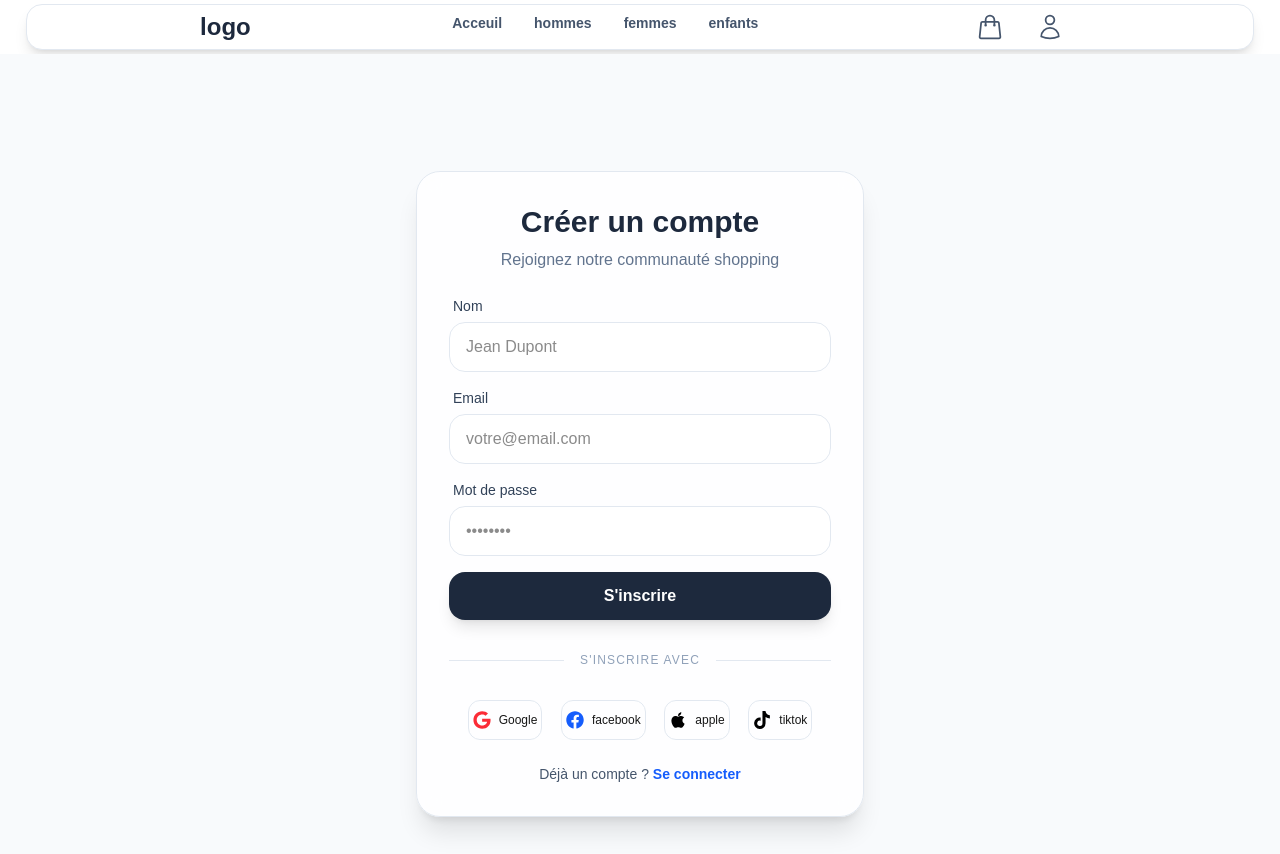
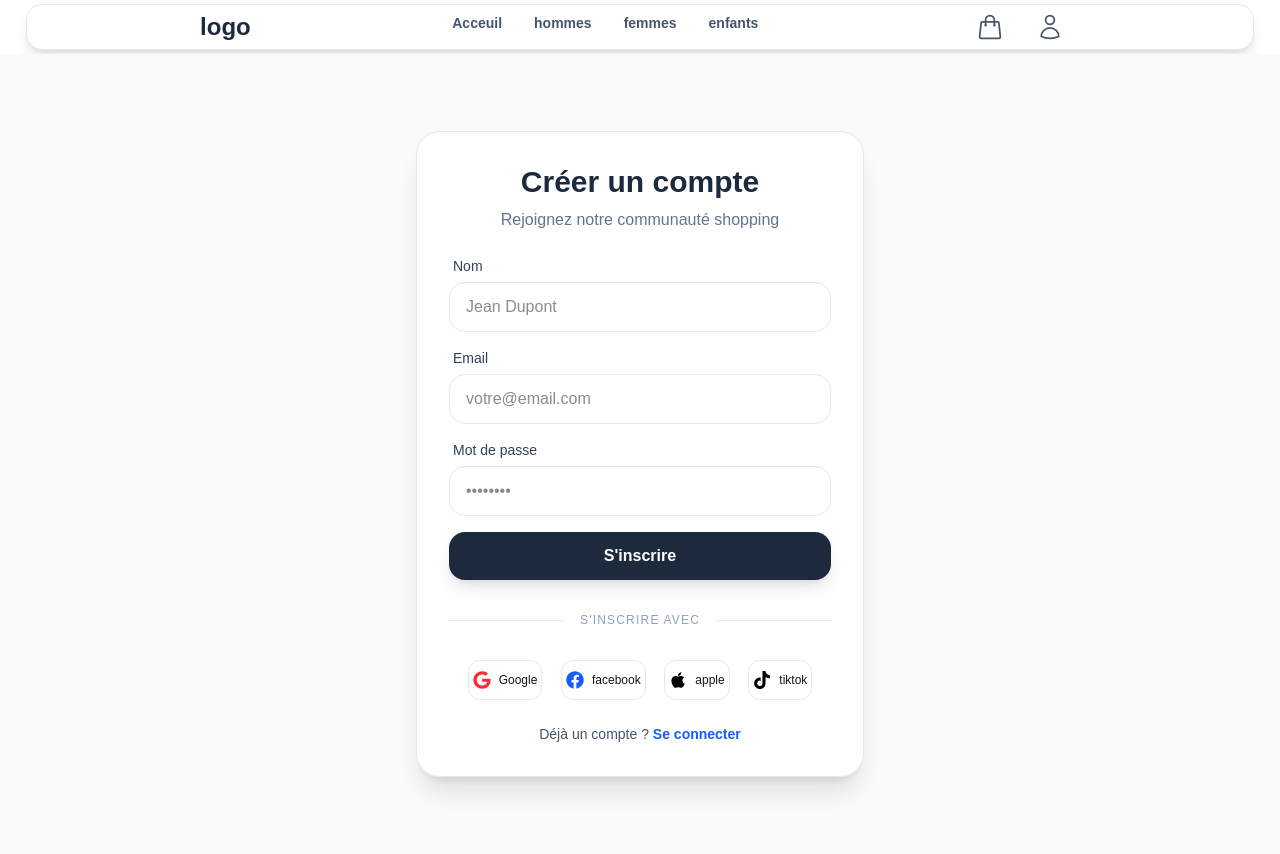
Before and after one commit to yvankraft/e-shop, a Next.js app: page /signup in a window 1280 px wide. Built offline with nearby package versions, Linux system fonts and the light colour scheme; no server answers.

Commit message:
Remove unnecessary padding from Login and Register page containers

```diff
--- a/app/login/page.tsx
+++ b/app/login/page.tsx
@@ -37,7 +37,7 @@ const LoginPage = () => {
   };
 
   return (
-    <div className="flex min-h-screen w-full justify-center items-center pt-20 bg-slate-50 dark:bg-zinc-950">
+    <div className="flex min-h-screen w-full justify-center items-center bg-slate-50 dark:bg-zinc-950">
       <motion.div
         initial={{ opacity: 0, y: 20 }}
         animate={{ opacity: 1, y: 0 }}
--- a/app/signup/page.tsx
+++ b/app/signup/page.tsx
@@ -41,7 +41,7 @@ const RegisterPage = () => {
   };
 
   return (
-    <div className="flex min-h-screen w-full justify-center items-center pt-20 bg-slate-50 dark:bg-zinc-950 px-4">
+    <div className="flex min-h-screen w-full justify-center items-center bg-slate-50 dark:bg-zinc-950 px-4">
       <motion.div
         initial={{ opacity: 0, scale: 0.95 }}
         animate={{ opacity: 1, scale: 1 }}
```
